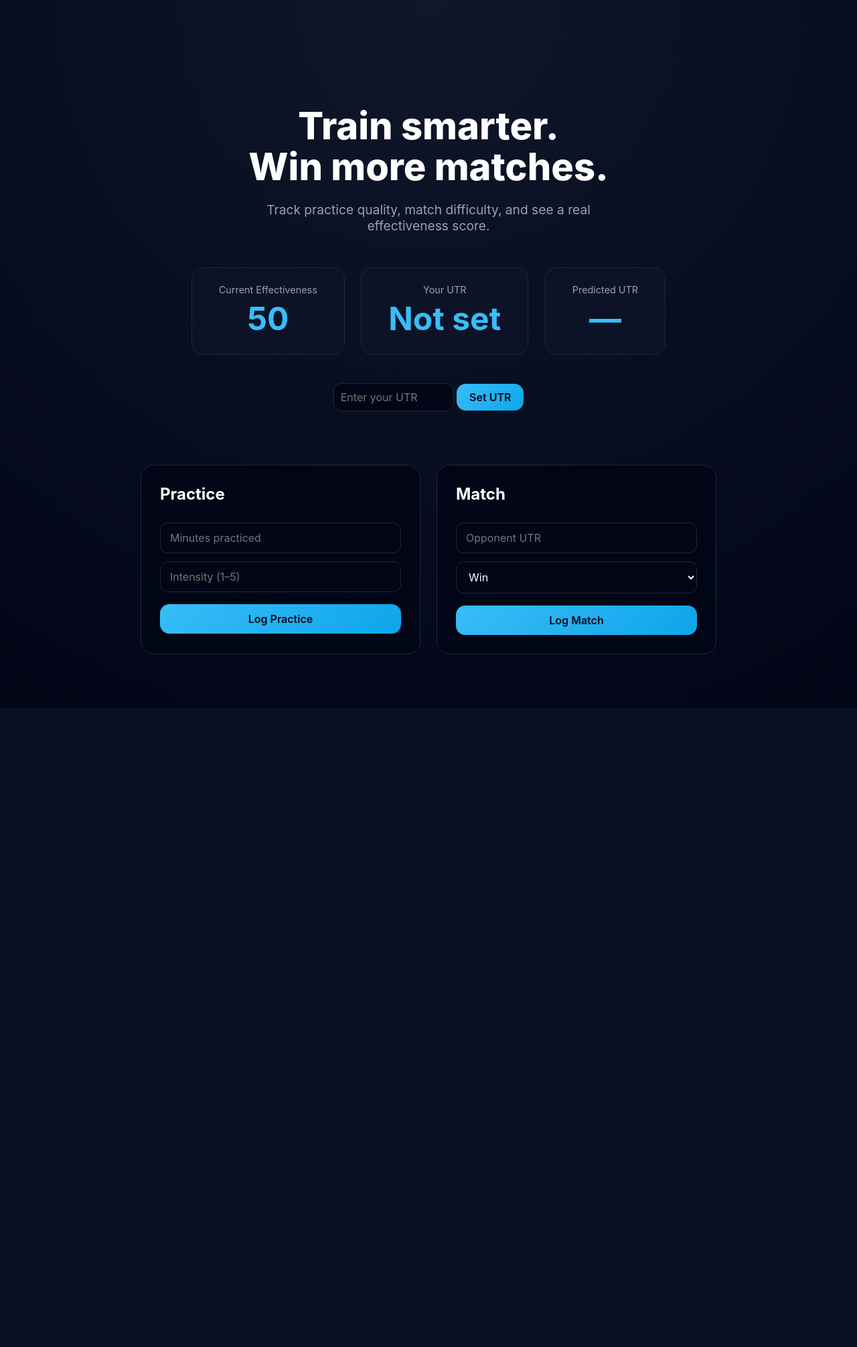
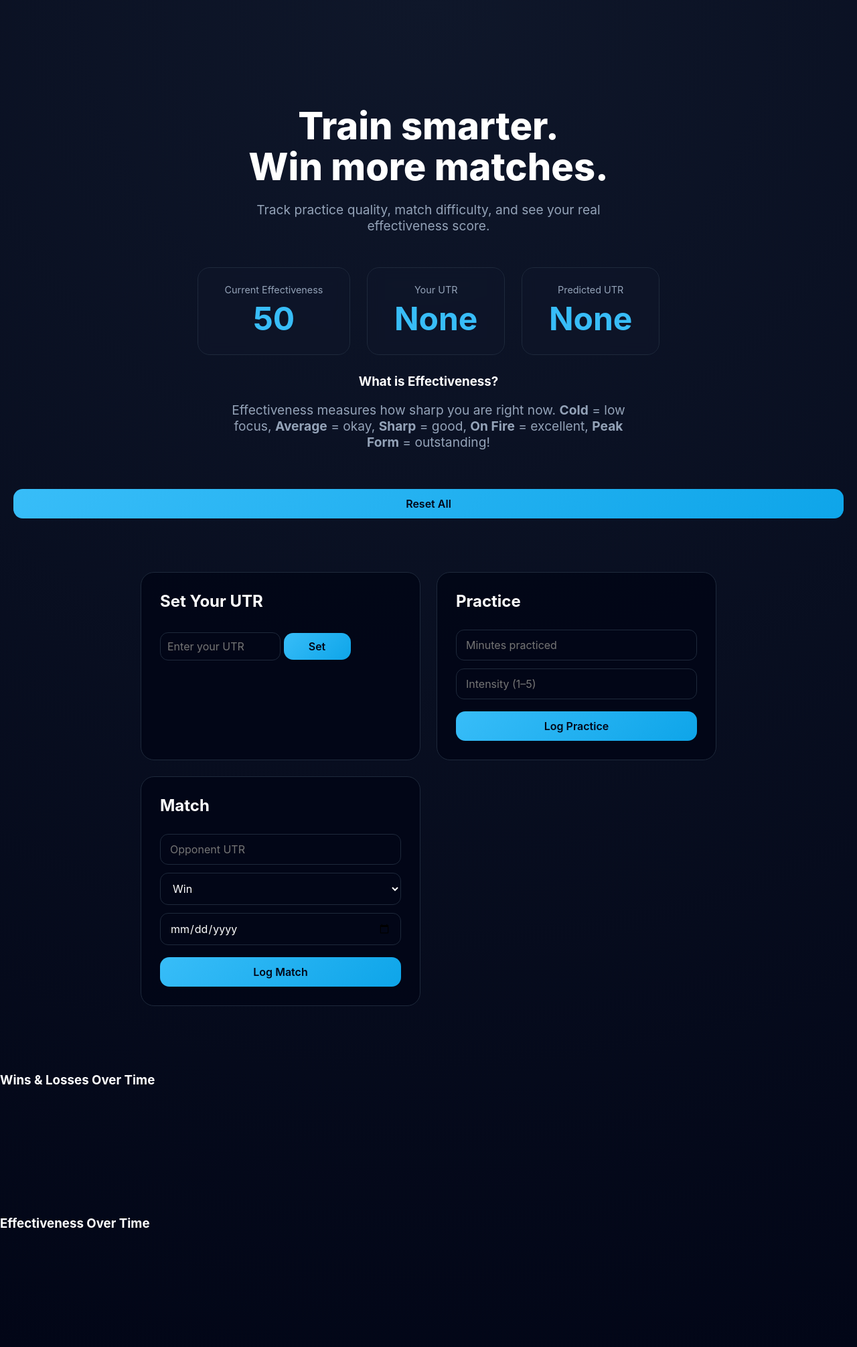
Before and after one commit to thedanielguodev/tennis-tracker, a Flask app: page / in a window 1280 px wide. Shown: the whole page at 67% size. Before the commit the page ends 977 px from the top, so only its background shows below. Run offline with Flask 3, Linux system fonts and the light colour scheme; a map, chart or similar area stays blank.

Commit message:
Update index.html

```diff
--- a/templates/index.html
+++ b/templates/index.html
@@ -4,35 +4,47 @@
     <meta charset="UTF-8">
     <title>Tennis Skill Tracker</title>
     <link rel="stylesheet" href="{{ url_for('static', filename='style.css') }}">
+    <script src="https://cdn.jsdelivr.net/npm/chart.js"></script>
 </head>
 <body>
 
 <div class="hero">
     <h1>Train smarter.<br>Win more matches.</h1>
-    <p>Track practice quality, match difficulty, and see a real effectiveness score.</p>
+    <p>Track practice quality, match difficulty, and see your real effectiveness score.</p>
 
     <div class="score-box">
         <span class="label">Current Effectiveness</span>
         <span class="score" id="score">{{ effectiveness }}</span>
     </div>
-
     <div class="utr-box">
         <span class="label">Your UTR</span>
-        <span class="utr" id="utr">{{ utr if utr is not none else "Not set" }}</span>
+        <span class="utr" id="utr">{{ utr }}</span>
+    </div>
+    <div class="predicted-box">
+        <span class="label">Predicted UTR</span>
+        <span class="predicted" id="predicted">{{ predicted }}</span>
     </div>
 
-    <div class="predicted-box">
-        <span class="label">Predicted UTR</span>
-        <span class="predicted" id="predicted">{{ predicted if predicted is not none else "—" }}</span>
+    <div class="effectiveness-info">
+        <h3>What is Effectiveness?</h3>
+        <p>Effectiveness measures how sharp you are right now.
+           <strong>Cold</strong> = low focus, <strong>Average</strong> = okay,
+           <strong>Sharp</strong> = good, <strong>On Fire</strong> = excellent,
+           <strong>Peak Form</strong> = outstanding!</p>
     </div>
 
-    <div class="utr-input">
-        <input id="player_utr" type="number" min="0" max="16.5" step="0.01" placeholder="Enter your UTR">
-        <button id="setUtrBtn">Set UTR</button>
-    </div>
+    <button id="resetBtn">Reset All</button>
 </div>
 
 <div class="actions">
+    <div class="card">
+        <h2>Set Your UTR</h2>
+        <div class="utr-input">
+            <input type="number" min="0" max="16.5" id="setUTR" placeholder="Enter your UTR">
+            <button id="setUTRBtn">Set</button>
+        </div>
+    </div>
+
     <div class="card">
         <h2>Practice</h2>
         <input id="minutes" type="number" placeholder="Minutes practiced">
@@ -47,7 +59,19 @@
             <option value="win">Win</option>
             <option value="loss">Loss</option>
         </select>
+        <input type="date" id="matchDate">
         <button id="matchBtn">Log Match</button>
+    </div>
+</div>
+
+<div class="charts">
+    <div class="chart-card">
+        <h3>Wins & Losses Over Time</h3>
+        <canvas id="winLossChart"></canvas>
+    </div>
+    <div class="chart-card">
+        <h3>Effectiveness Over Time</h3>
+        <canvas id="effectivenessChart"></canvas>
     </div>
 </div>
 
```
